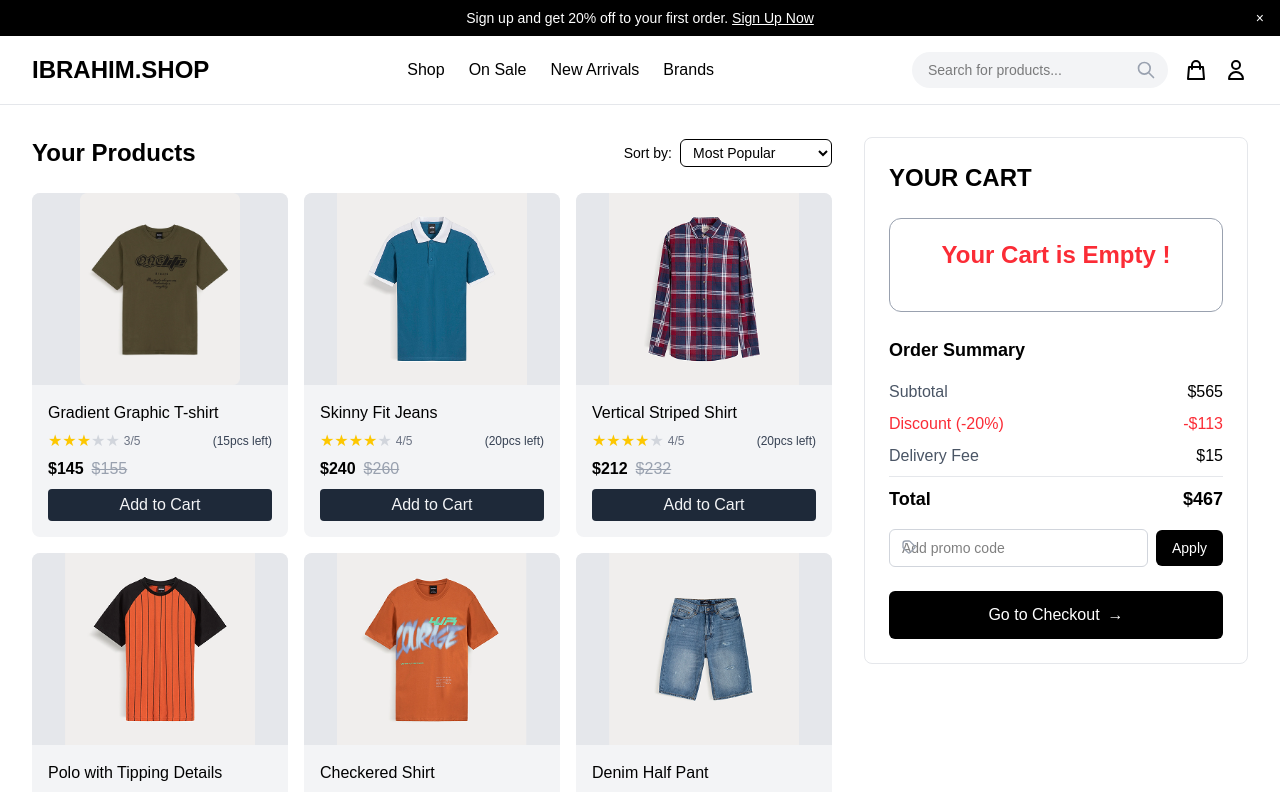
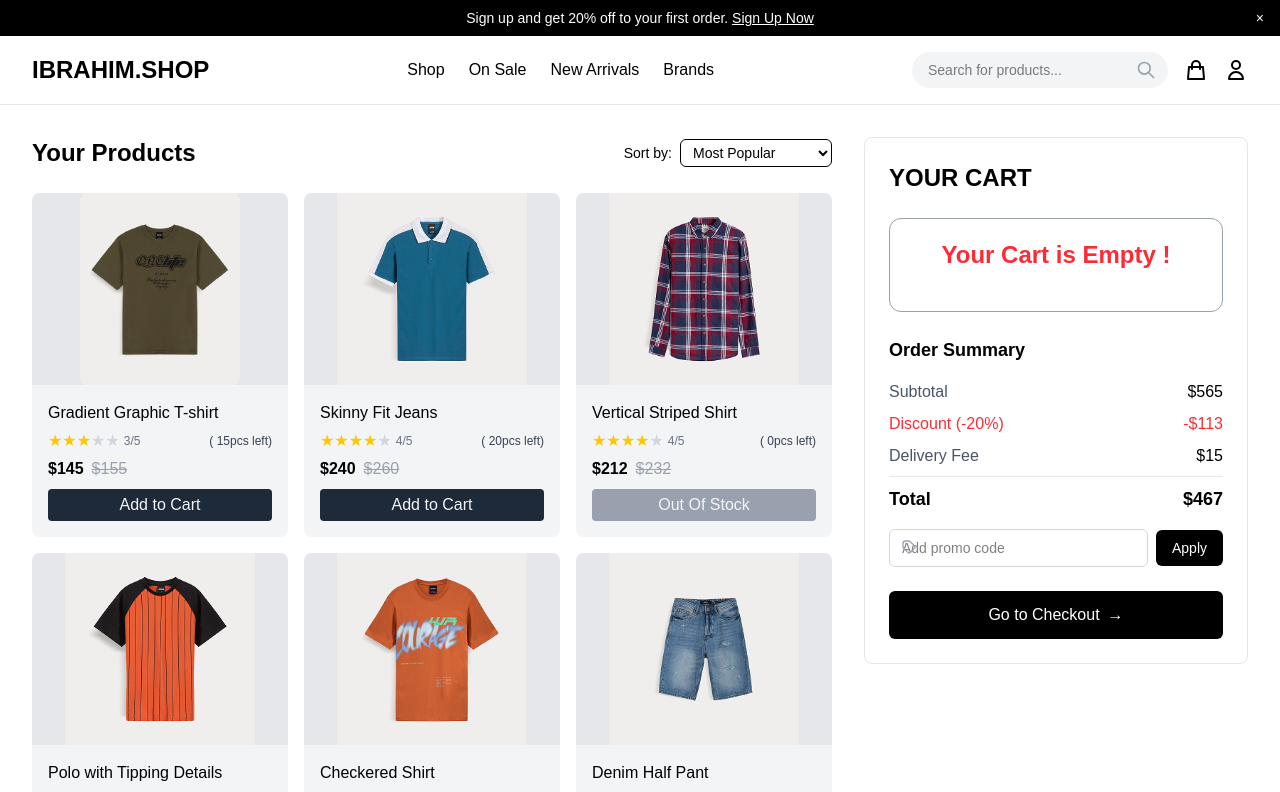
Before and after one commit to IbrahimOhid/ibrahim_shop, a React (Vite) app: page / in a window 1280 px wide. Shown: the top 792 px of the page. Built offline with nearby package versions, Linux system fonts and the light colour scheme; a web font is replaced by a local one.

Commit message:
cartDeatils product quantity function update

```diff
--- a/src/data/product.js
+++ b/src/data/product.js
@@ -33,7 +33,7 @@ const products = [
     cover: "vertical-striped-shirt.png",
     rating: 4,
     max_rating: 5,
-    stock: 20,
+    stock: 0,
     price: 212,
     size: "S",
     color: "Red",
--- a/src/product/CartDetails.jsx
+++ b/src/product/CartDetails.jsx
@@ -77,7 +77,7 @@ const CartDetails = () => {
                       >
                         −
                       </button>
-                      <span className="text-sm">{product.quantity}</span>
+                      <span className="text-sm">{product.quantity === product.stock ? alert('Out Of Stock'): product.quantity}</span>
                       <button
                         onClick={() => handleIncBtn(product.id)}
                         className="w-6 h-6 bg-gray-100 rounded flex items-center justify-center cursor-pointer"
--- a/src/product/ProductCard.jsx
+++ b/src/product/ProductCard.jsx
@@ -6,7 +6,6 @@ import { toast } from "react-toastify";
 
 const ProductCard = ({ products }) => {
   const { cartData, setCartData } = useContext(NewProduct);
-  console.log(cartData);
 
   const handleAddToCart = (product) => {
     const addProduct = cartData.find((item) => item.id === product.id);
@@ -63,7 +62,7 @@ const ProductCard = ({ products }) => {
                     </span>
                   </div>
                   <span className="text-xs text-gray-700">
-                    ({remainingStock}
+                    ( {remainingStock}
                     pcs left)
                   </span>
                 </div>
@@ -75,12 +74,12 @@ const ProductCard = ({ products }) => {
                 </div>
                 <button
                   onClick={() => handleAddToCart(product)}
-                  disabled={remainingStock === 0 && !isInCart}
+                  disabled={remainingStock === 0}
                   className={`${
                     isInCart
                       ? "bg-red-800 hover:bg-red-900"
                       : remainingStock === 0
-                      ? "bg-pink-500"
+                      ? "bg-gray-400 cursor-not-allowed"
                       : "bg-gray-800 hover:bg-gray-900"
                   }
                      cursor-pointer  w-full mt-2  py-1 text-gray-100 rounded flex items-center justify-center active:translate-y-1 transition-all`}
```
